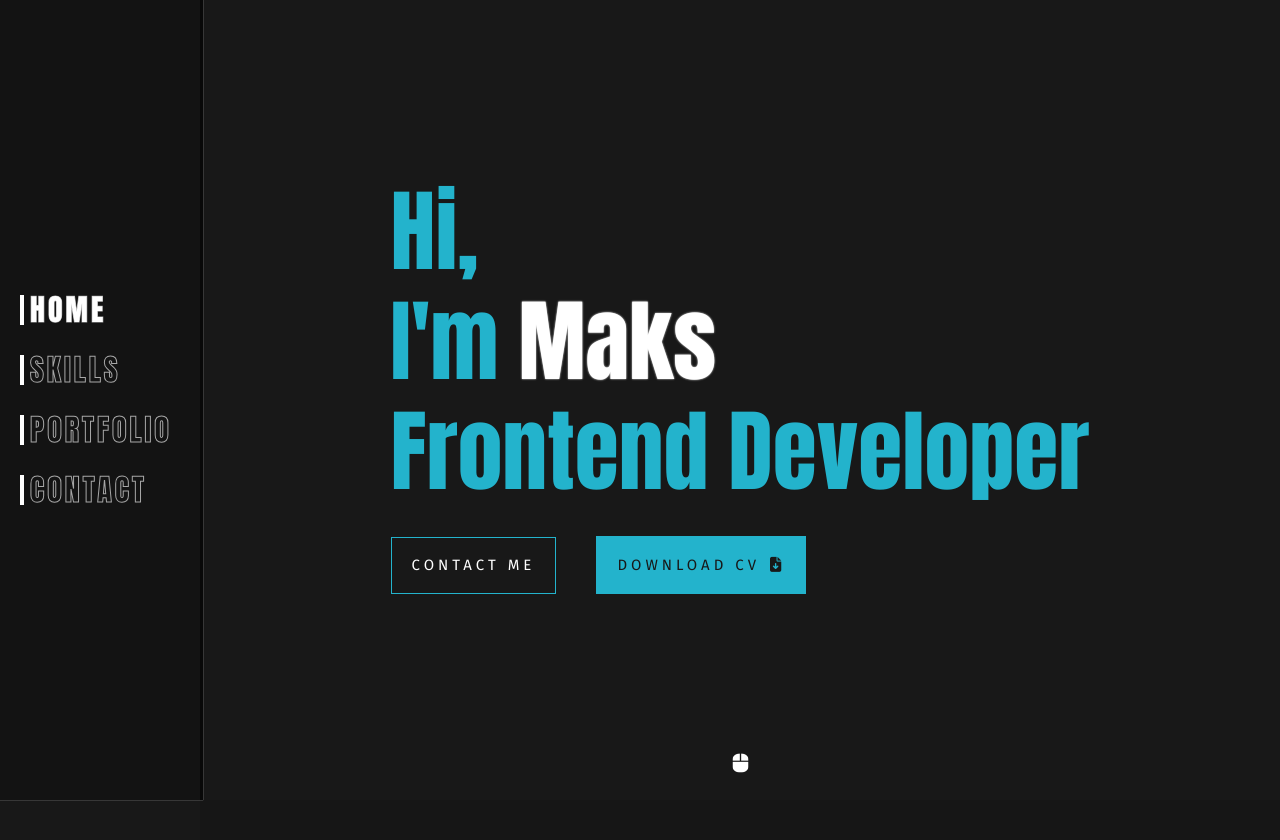
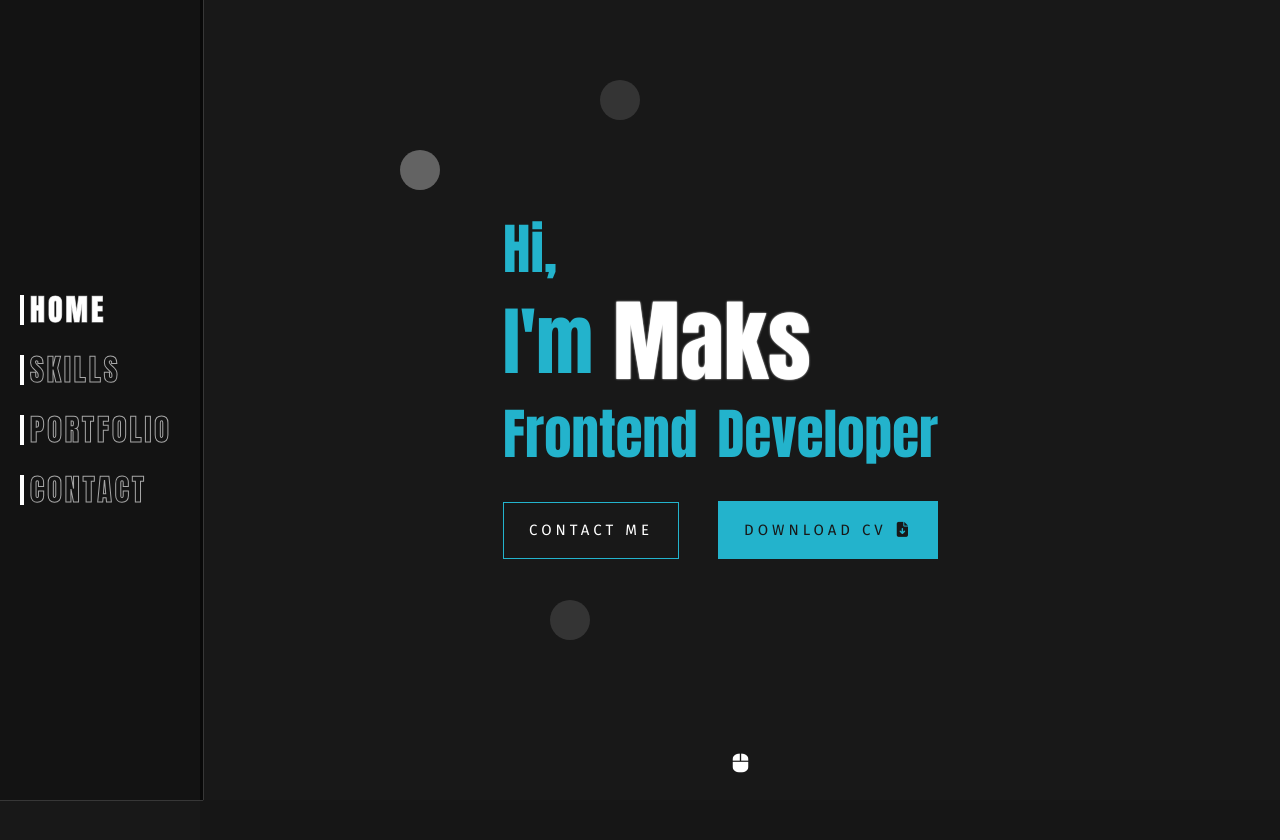
Before and after one commit to MaksMalik/Portfolio, a React (Create React App) app: page / in a window 1280 px wide. Shown: the top 840 px of the page. Built offline with nearby package versions, Linux system fonts and the light colour scheme.

Commit message:
Add parallax, download pdf

```diff
--- a/src/Components/MainPage/MainPage.css
+++ b/src/Components/MainPage/MainPage.css
@@ -36,7 +36,30 @@
 
 .NameText div span {
   position: relative;
-  transition: all 1s;
+}
+
+.NameText div:nth-child(1) {
+  font-size: 55px;
+}
+
+.NameText div:nth-child(2) span:nth-child(1) {
+  font-size: 75px;
+
+}
+
+.NameText div:nth-child(2) span:nth-child(2) {
+  font-size: 75px;
+
+}
+
+.NameText div:nth-child(2) span:nth-child(3) {
+  font-size: 75px;
+
+}
+
+.NameText div:nth-child(2) span:nth-child(4) {
+  font-size: 75px;
+
 }
 
 .NameText div:nth-child(2) span:nth-child(5) {
@@ -59,6 +82,10 @@
 .NameText div:nth-child(2) span:nth-child(8) {
   color: white;
   text-shadow: 0 0 2px white;
+}
+
+.NameText div:nth-child(3) span {
+  font-size: 55px;
 }
 
 @keyframes rubberBand {
@@ -113,8 +140,8 @@
   overflow: hidden;
   font-family: 'Fira Sans', sans-serif;
   font-weight: 400;
-  padding: 20px;
-  margin: 20px 40px 20px 0;
+  padding: 20px 25px 20px 25px;
+  margin: 20px 39px 20px 0;
   color: white;
   border: 1px solid var(--blue);
   transition: all 0.5s;
@@ -171,3 +198,69 @@
     bottom: 30px;
   }
 }
+
+
+.parallax {
+
+}
+
+
+.b1 {
+  width: 40px;
+  height: 40px;
+  background-color: rgba(255, 255, 255, 0.123);
+  position: absolute;
+  z-index: -1;
+  border-radius: 50%;
+  top: 50px;
+  top: 80px;
+  left: 400px;
+}
+
+.b2 {
+  width: 40px;
+  height: 40px;
+  background-color: rgba(255, 255, 255, 0.123);
+  position: absolute;
+  z-index: -1;
+  border-radius: 50%;
+  top: 50px;
+  top: 150px;
+  left: 200px;
+}
+
+.b3 {
+  width: 40px;
+  height: 40px;
+  background-color: rgba(255, 255, 255, 0.123);
+  position: absolute;
+  z-index: -1;
+  border-radius: 50%;
+  top: 50px;
+  top: 600px;
+  left: 350px;
+}
+
+.b4 {
+  width: 40px;
+  height: 40px;
+  background-color: rgba(255, 255, 255, 0.123);
+  position: absolute;
+  z-index: -1;
+  border-radius: 50%;
+  top: 50px;
+  top: 150px;
+  left: 200px;
+}
+
+.b5 {
+  width: 40px;
+  height: 40px;
+  background-color: rgba(255, 255, 255, 0.123);
+  position: absolute;
+  z-index: -1;
+  border-radius: 50%;
+  top: 50px;
+  top: 150px;
+  left: 200px;
+}
--- a/src/Components/MainPage/MainPage.js
+++ b/src/Components/MainPage/MainPage.js
@@ -10,23 +10,35 @@ export default function MainPage() {
     }, "1000")
   }) */
 
+  document.addEventListener("mousemove", parallaxF)
+
+  function parallaxF(e) {
+    this.querySelectorAll(".parallax").forEach(element => {
+      const speed = element.getAttribute("data-speed")
+      const x = (window.innerWidth - e.pageX*speed)/200
+      const y = (window.innerHeight - e.pageY*speed)/200
+      element.style.transform = `translateX(${x}px) translateY(${y}px)`
+    })
+  }
+
+
   return (
     <section className='MainPage section' id='HOME'>
       <div className='NameText'>
         <div>
           <span className='Name'>H</span>
           <span className='Name'>i</span>
-          <spna className='Name'>,</spna>
+          <span className='Name'>,</span>
         </div>
         <div>
           <span className='Name'>I</span>
           <span className='Name'>'</span>
           <span className='Name'>m</span>
           <div className='Name'> </div>
-          <span className='Name'>M</span>
-          <span className='Name'>a</span>
-          <span className='Name'>k</span>
-          <span className='Name'>s</span>
+          <span className='Name parallax' data-speed="1">M</span>
+          <span className='Name parallax' data-speed="1">a</span>
+          <span className='Name parallax' data-speed="1">k</span>
+          <span className='Name parallax' data-speed="1">s</span>
         </div>
         <div>
           <span className='Name'>F</span>
@@ -52,7 +64,7 @@ export default function MainPage() {
         <a href='#CONTACT'>
           CONTACT ME
         </a>
-        <a href='../../../public/Download/Maksymilian_Malik_CV.pdf' download>
+        <a href="/Maksymilian_Malik_CV.pdf" download="Maksymilian_Malik_CV.pdf">
           DOWNLOAD CV
           <i className="fa-sharp fa-solid fa-file-arrow-down"></i>
         </a>
@@ -67,6 +79,29 @@ export default function MainPage() {
           <i className="fa-solid fa-computer-mouse"></i>
         </a>
       </div>
+
+      <div className='parallax'data-speed="8">
+        <div></div>
+        <div></div>
+        <div></div>
+        <div></div>
+        <div></div>
+        <div></div>
+        <div></div>
+        <div></div>
+        <div></div>
+        <div></div>
+        <div></div>
+        <div></div>
+
+      </div>
+        <div className='b1 parallax' data-speed="-2"></div>
+        <div className='b2 parallax' data-speed="4"></div>
+        <div className='b3 parallax' data-speed="-10"></div>
+        <div className='b4 parallax' data-speed="12"></div>
+        <div className='b5 parallax' data-speed="-8"></div>
+        <div className='b6 parallax' data-speed="6"></div>
+
     </section>
   )
 }
```
Also changed, not shown: 1 other file (tests, documents, lock files or other folders).
